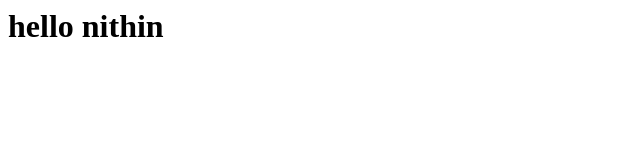
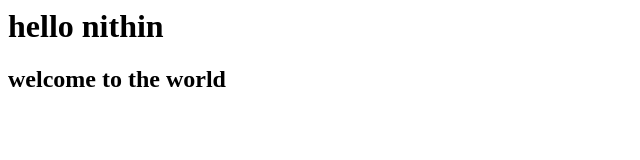
Before and after one commit to sainitin/sainitin, a plain HTML site: page index.html in a window 1280 px wide. Shown: the whole page, without its empty margins (0-640 px from the left). Drawn offline with Linux system fonts and the light colour scheme.

```diff
--- a/index.html
+++ b/index.html
@@ -1,4 +1,4 @@
 <html>
 <h1>hello nithin</h1>
-
+<h2> welcome to the world</h2>
 </html>
```
